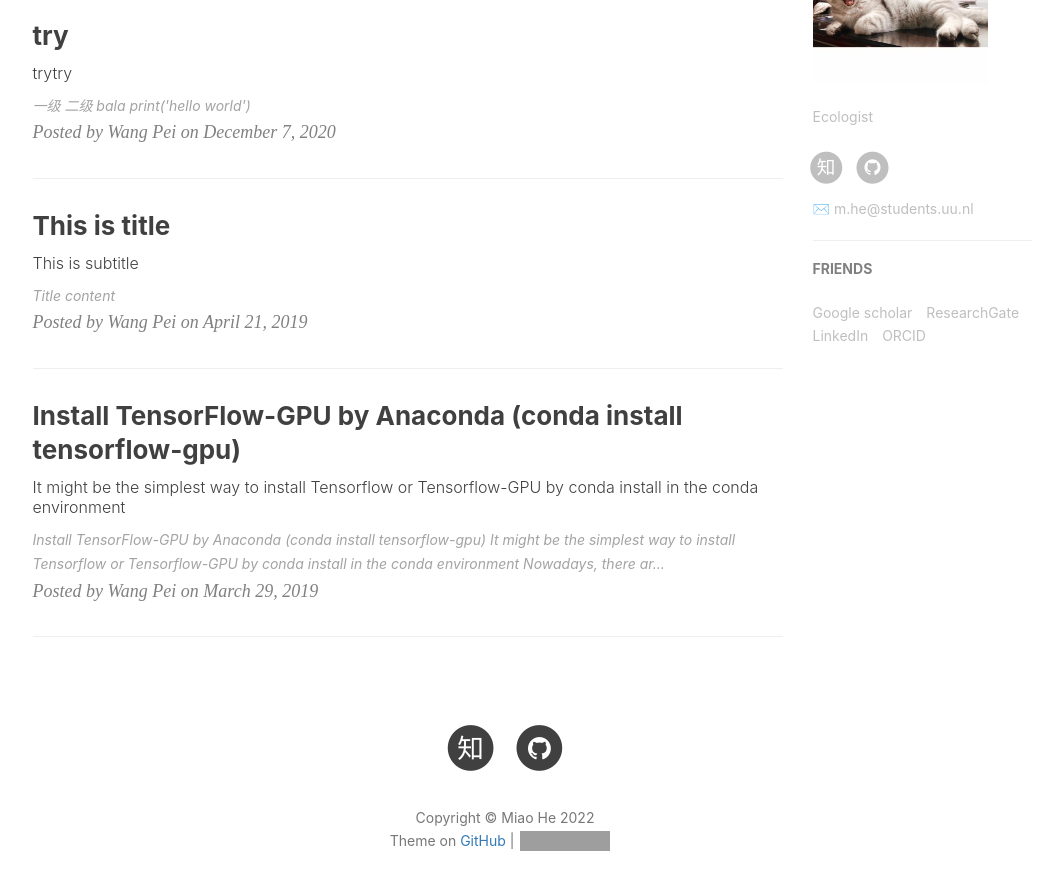
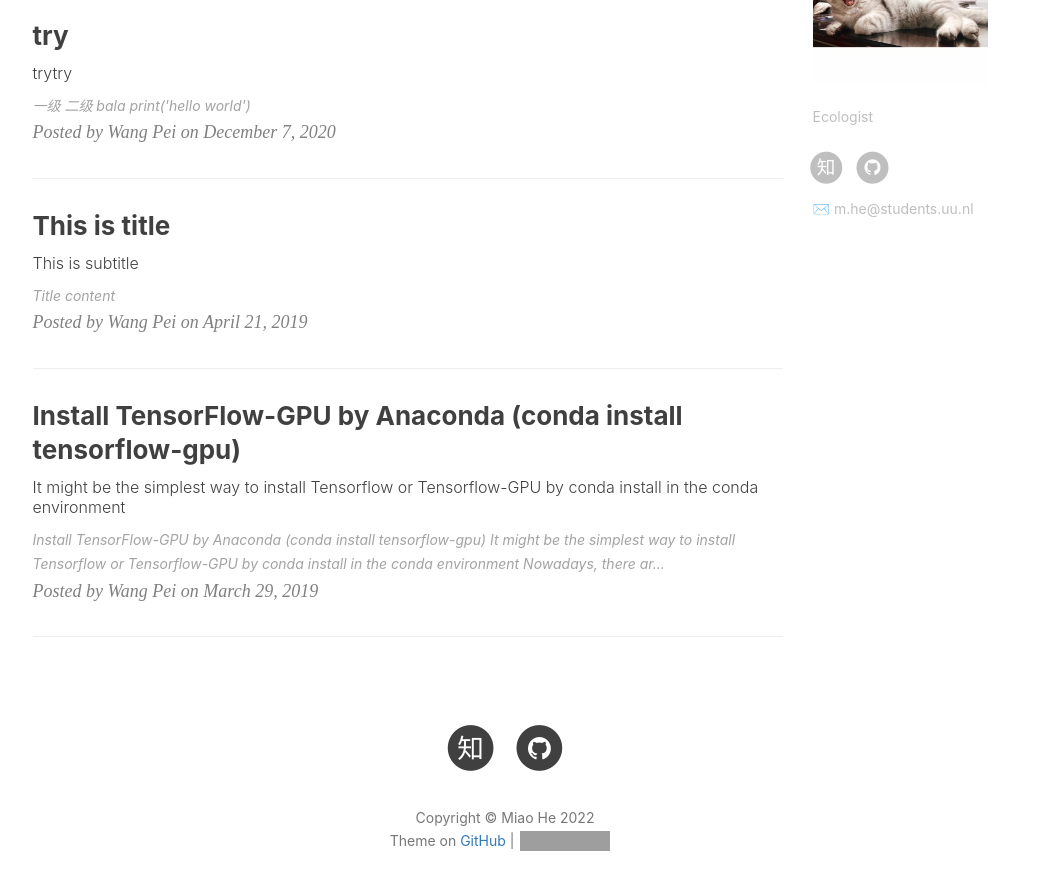
Before and after one commit to MiaoHe13/MiaoHe13.github.io, a Jekyll site: the page built from index.html, in a window 1280 px wide and 900 px high, scrolled down 608 px. Shown: the top 890 px of the window, without its empty margins (135-1198 px from the left). Built offline with Jekyll 4.4.1, drawn with Linux system fonts in a browser that asks for light colours; nearby versions of some CDN libraries; the list of posts is cut into pages by our own code; comment, search, counter and statistics services are not loaded; some of the changed lines change nothing that is shown; grey boxes are pictures that could not be loaded.

Commit message:
Update _config.yml

```diff
--- a/_config.yml
+++ b/_config.yml
@@ -90,7 +90,7 @@ service-worker: true
 
 
 # Websites
-friends: [
+Websites: [
     {
         title: "Google scholar",
         href: "https://scholar.google.com/citations?user=K9-wKs8AAAAJ&hl=en"
```
